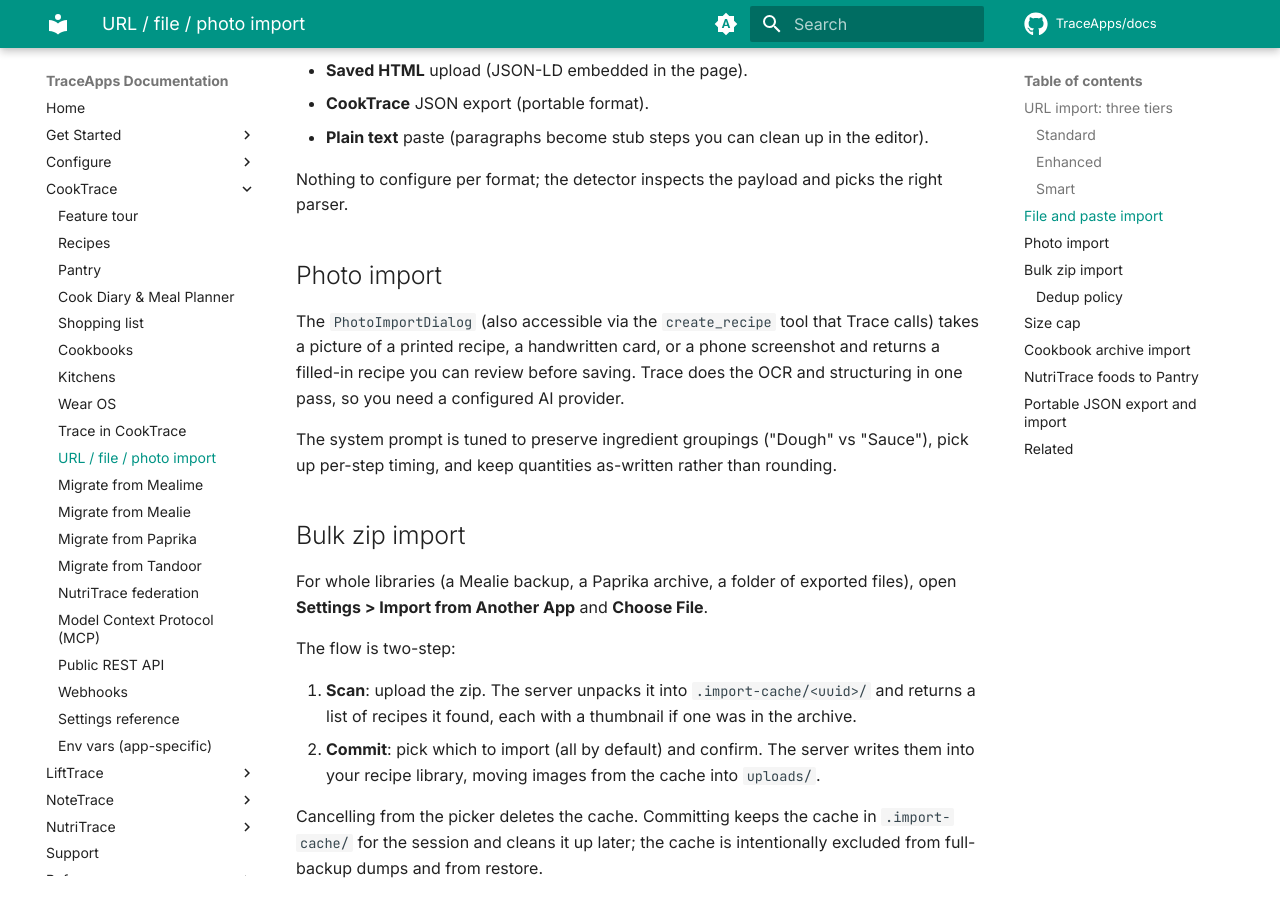
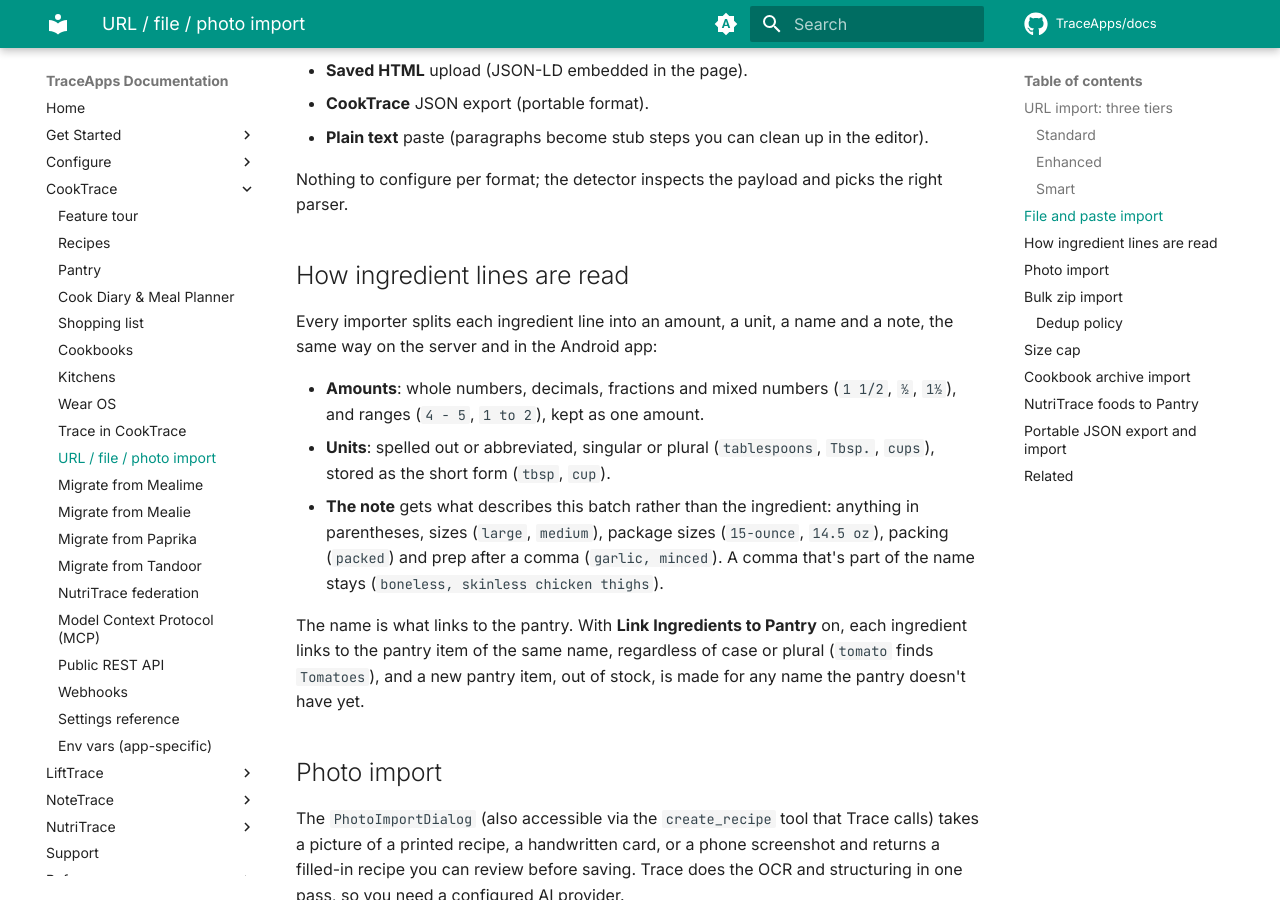
Before and after one commit to TraceApps/docs, an MkDocs documentation site: the page built from docs/cooktrace/import.md, in a window 1280 px wide and 900 px high, scrolled down 1809 px. Built offline with MkDocs 1.6.1 and Material for MkDocs 9.7.7, drawn with Linux system fonts in a browser that asks for light colours; comment, search, counter and statistics services are not loaded.

Commit message:
CookTrace: how ingredient lines are read and linked to the pantry

```diff
--- a/docs/cooktrace/import.md
+++ b/docs/cooktrace/import.md
@@ -53,6 +53,16 @@ Under Settings > Import from Another App, or from the Recipes page's **Import**
 - **Plain text** paste (paragraphs become stub steps you can clean up in the editor).
 
 Nothing to configure per format; the detector inspects the payload and picks the right parser.
+
+## How ingredient lines are read
+
+Every importer splits each ingredient line into an amount, a unit, a name and a note, the same way on the server and in the Android app:
+
+- **Amounts**: whole numbers, decimals, fractions and mixed numbers (`1 1/2`, `½`, `1½`), and ranges (`4 - 5`, `1 to 2`), kept as one amount.
+- **Units**: spelled out or abbreviated, singular or plural (`tablespoons`, `Tbsp.`, `cups`), stored as the short form (`tbsp`, `cup`).
+- **The note** gets what describes this batch rather than the ingredient: anything in parentheses, sizes (`large`, `medium`), package sizes (`15-ounce`, `14.5 oz`), packing (`packed`) and prep after a comma (`garlic, minced`). A comma that's part of the name stays (`boneless, skinless chicken thighs`).
+
+The name is what links to the pantry. With **Link Ingredients to Pantry** on, each ingredient links to the pantry item of the same name, regardless of case or plural (`tomato` finds `Tomatoes`), and a new pantry item, out of stock, is made for any name the pantry doesn't have yet.
 
 ## Photo import
 
```
